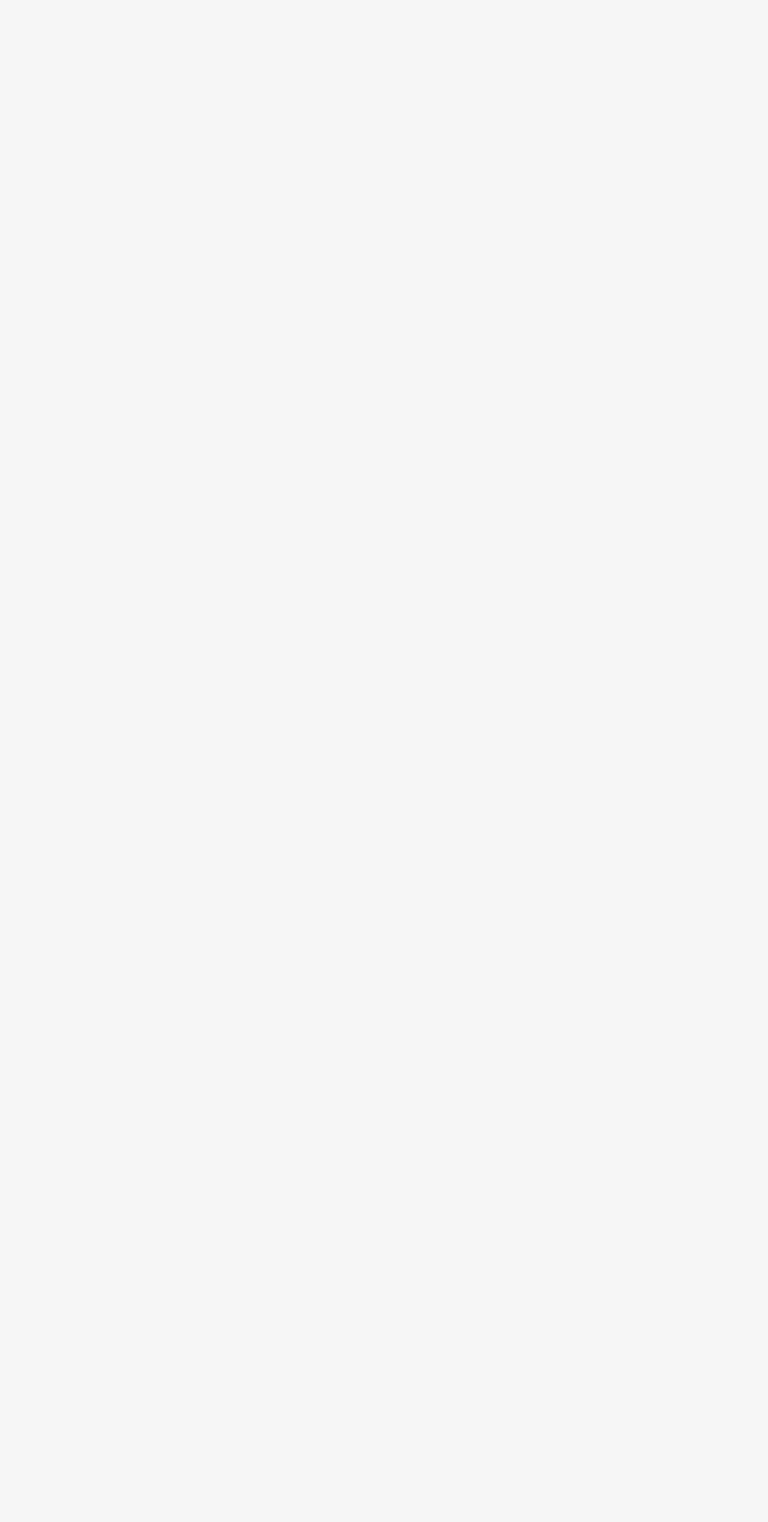
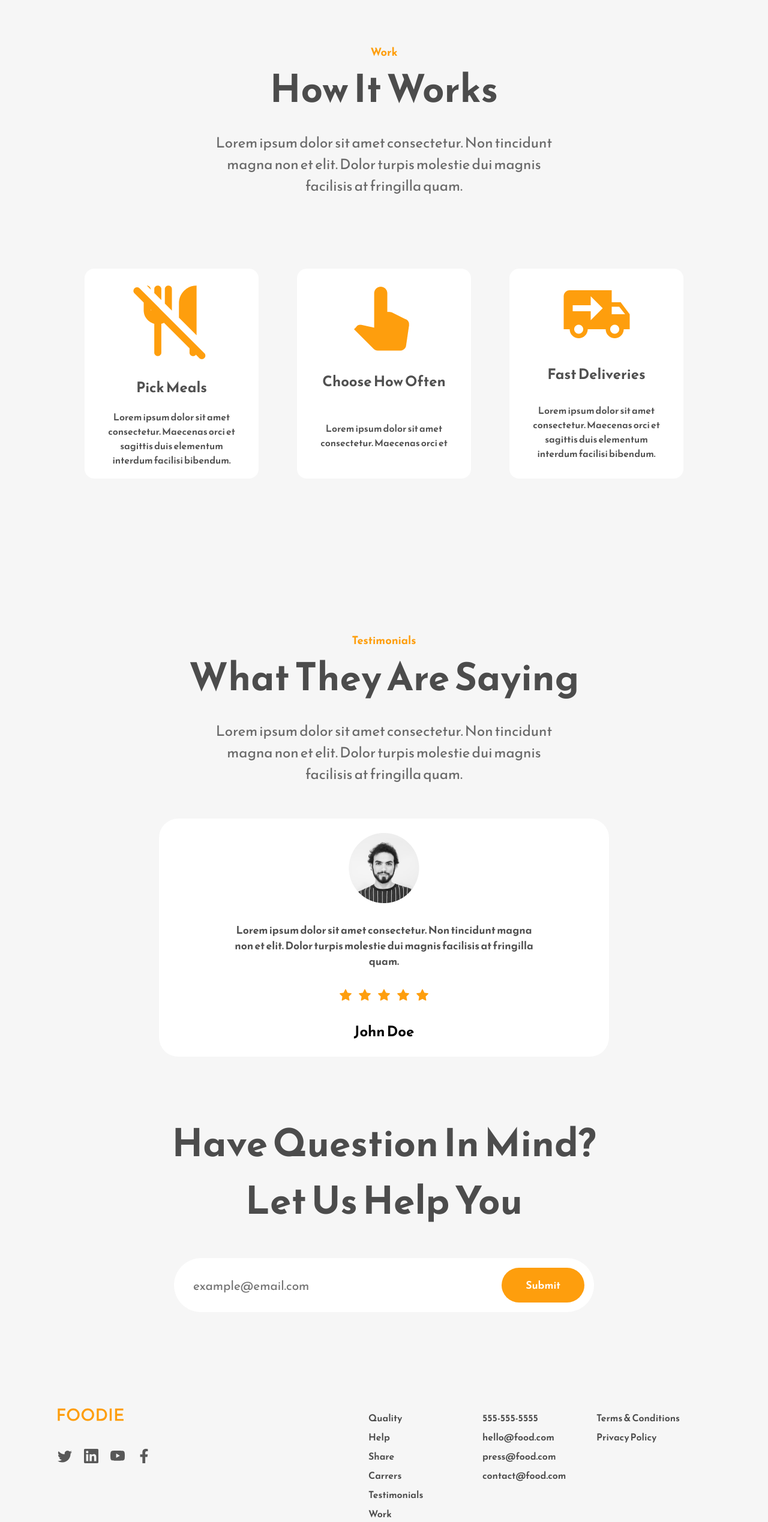
Before and after one commit to AmandaOrr/MealDeliveryLandingPage, a React (Create React App) app: page / in a window 1280 px wide. Shown: the part 2168-4706 px from the top of the page at 60% size. Before the commit the page ends 2190 px from the top, so only its background shows below. Built offline with nearby package versions, Linux system fonts and the light colour scheme.

Commit message:
finishing page base

```diff
--- a/src/App.js
+++ b/src/App.js
@@ -1,11 +1,19 @@
 import "./App.css";
 import Home from "./Components/Home";
 import About from "./Components/About";
+import Work from "./Components/Work";
+import Testimonials from "./Components/Testimonials";
+import Contact from "./Components/Contact";
+import Footer from "./Components/Footer";
 
 function App() {
   return <div className="App">
     <Home />
     <About />
+    <Work />
+    <Testimonials />
+    <Contact />
+    <Footer />
   </div>;
 }
 
--- /dev/null
+++ b/src/Components/Contact.js
@@ -0,0 +1,16 @@
+import React from "react";
+
+const Contact = () => {
+  return (
+    <div className="contact-page-wrapper">
+      <h1 className="primary-heading">Have Question In Mind?</h1>
+      <h1 className="primary-heading">Let Us Help You</h1>
+      <div className="contact-form-container">
+        <input type="text" placeholder="example@email.com" />
+        <button className="secondary-button">Submit</button>
+      </div>
+    </div>
+  );
+};
+
+export default Contact;
--- /dev/null
+++ b/src/Components/Footer.js
@@ -0,0 +1,49 @@
+import React from "react";
+
+//imports
+import Logo from "../Assets/Logo.svg";
+import { BsTwitter } from "react-icons/bs";
+import { SiLinkedin } from "react-icons/si";
+import { BsYoutube } from "react-icons/bs";
+import { FaFacebookF } from "react-icons/fa";
+import { SpaOutlined } from "@mui/icons-material";
+
+const Footer = () => {
+  return (
+    <div className="footer-wrapper">
+      <div className="footer-section-one">
+        <div className="footer-logo-container">
+          <img src={Logo} alt=" " />
+        </div>
+        <div className="footer-icons">
+          <BsTwitter />
+          <SiLinkedin />
+          <BsYoutube />
+          <FaFacebookF />
+        </div>
+      </div>
+      <div className="footer-section-two">
+        <div className="footer-section-columns">
+          <span>Quality</span>
+          <span>Help</span>
+          <span>Share</span>
+          <span>Carrers</span>
+          <span>Testimonials</span>
+          <span>Work</span>
+        </div>
+        <div className="footer-section-columns">
+          <span>555-555-5555</span>
+          <span>hello@food.com</span>
+          <span>press@food.com</span>
+          <span>contact@food.com</span>
+        </div>
+        <div className="footer-section-columns">
+          <span>Terms & Conditions</span>
+          <span>Privacy Policy</span>
+        </div>
+      </div>
+    </div>
+  );
+};
+
+export default Footer;
--- /dev/null
+++ b/src/Components/Testimonials.js
@@ -0,0 +1,37 @@
+import React from "react";
+
+//imports
+import ProfilePic from "../Assets/john-doe-image.png";
+import { AiFillStar } from "react-icons/ai";
+
+const Testimonials = () => {
+  return (
+    <div className="work-section-wrapper">
+      <div className="work-section-top">
+        <p className="primary-subheading">Testimonials</p>
+        <h1 className="primary-heading">What They Are Saying</h1>
+        <p className="primary-text">
+          Lorem ipsum dolor sit amet consectetur. Non tincidunt magna non et
+          elit. Dolor turpis molestie dui magnis facilisis at fringilla quam.
+        </p>
+      </div>
+      <div className="testimonial-section-bottom">
+        <img src={ProfilePic} alt="" />
+        <p>
+          Lorem ipsum dolor sit amet consectetur. Non tincidunt magna non et
+          elit. Dolor turpis molestie dui magnis facilisis at fringilla quam.
+        </p>
+        <div className="testimonials-stars-container">
+          <AiFillStar />
+          <AiFillStar />
+          <AiFillStar />
+          <AiFillStar />
+          <AiFillStar />
+        </div>
+        <h2>John Doe</h2>
+      </div>
+    </div>
+  );
+};
+
+export default Testimonials;
--- /dev/null
+++ b/src/Components/Work.js
@@ -0,0 +1,51 @@
+import React from "react";
+
+//imports
+import PickMeals from "../Assets/pick-meals-image.png";
+import ChooseMeals from "../Assets/choose-image.png";
+import DeliveryMeals from "../Assets/delivery-image.png";
+
+const Work = () => {
+  const workInfoData = [
+    {
+      image: PickMeals,
+      title: "Pick Meals",
+      text: "Lorem ipsum dolor sit amet consectetur. Maecenas orci et sagittis duis elementum interdum facilisi bibendum.",
+    },
+    {
+      image: ChooseMeals,
+      title: "Choose How Often",
+      text: "Lorem ipsum dolor sit amet consectetur. Maecenas orci et",
+    },
+    {
+      image: DeliveryMeals,
+      title: "Fast Deliveries",
+      text: "Lorem ipsum dolor sit amet consectetur. Maecenas orci et sagittis duis elementum interdum facilisi bibendum.",
+    },
+  ];
+  return (
+    <div className="work-section-wrapper">
+      <div className="work-section-top">
+        <p className="primary-subheading">Work</p>
+        <h1 className="primary-heading">How It Works</h1>
+        <p className="primary-text">
+          Lorem ipsum dolor sit amet consectetur. Non tincidunt magna non et
+          elit. Dolor turpis molestie dui magnis facilisis at fringilla quam.
+        </p>
+      </div>
+      <div className="work-section-bottom">
+        {workInfoData.map((data) => (
+          <div className="work-section-info">
+            <div className="info-boxes-img-container">
+              <img src={data.image} alt="" />
+            </div>
+            <h2>{data.title}</h2>
+            <p>{data.text}</p>
+          </div>
+        ))}
+      </div>
+    </div>
+  );
+};
+
+export default Work;
```
